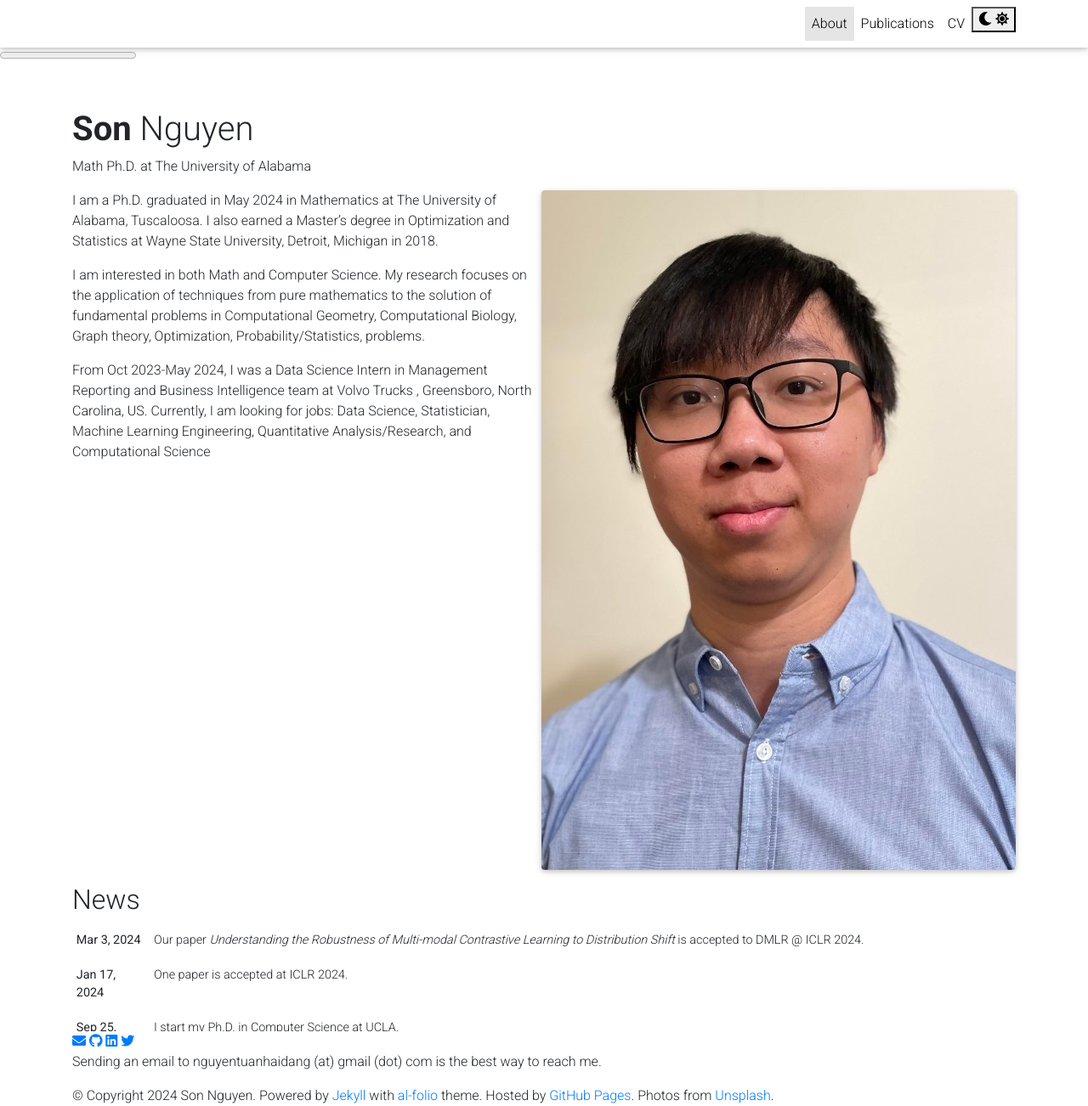
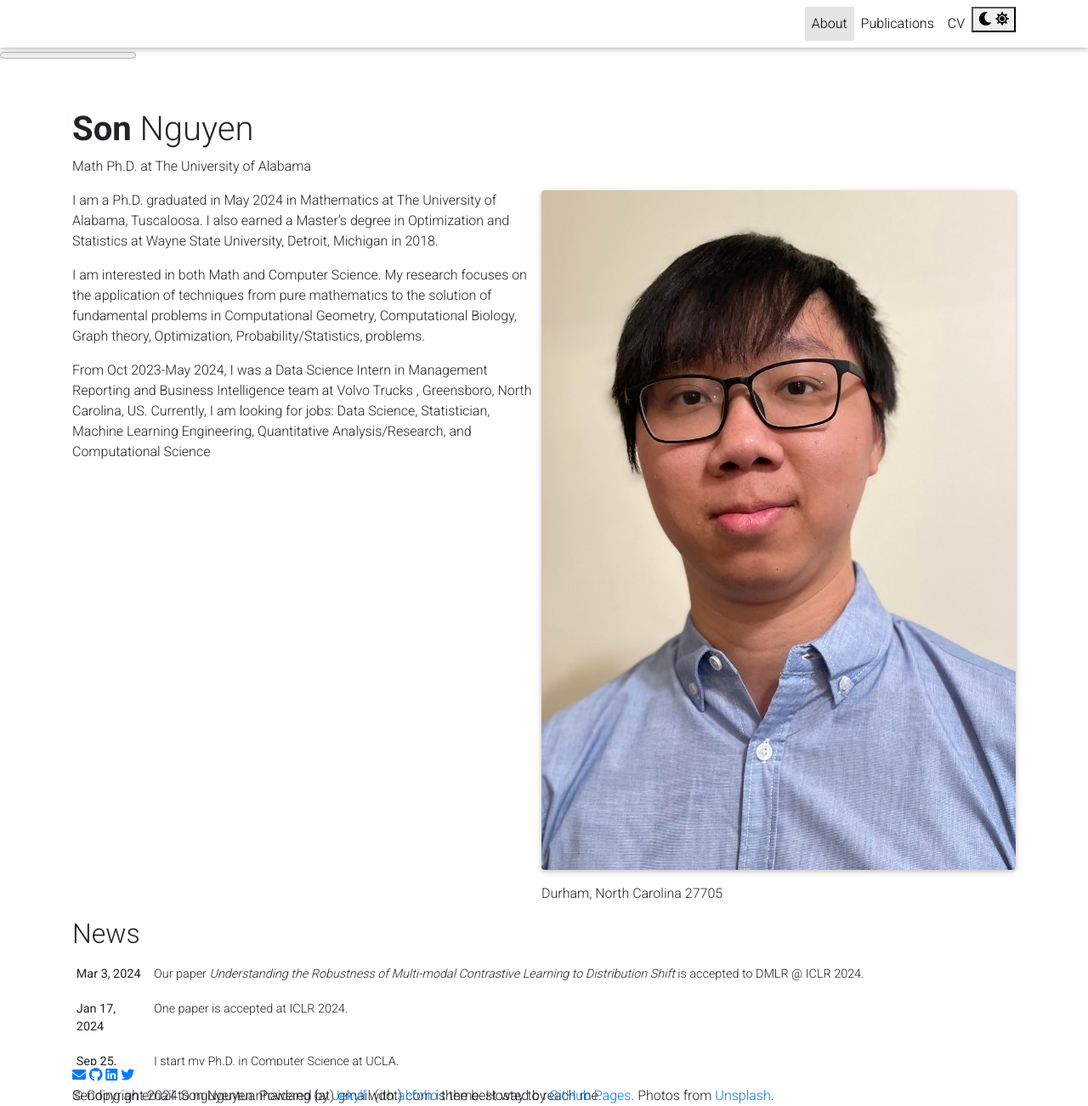
Before and after one commit to nguyendangson/nguyendangson.github.io, a Jekyll site: the page built from _pages/about.md, in a window 1280 px wide and 1302 px high. Shown: the whole window at 85% size. Built offline with Jekyll 4.4.1, drawn with Linux system fonts in a browser that asks for light colours; nearby versions of some CDN libraries; full-size pictures stand in for the smaller copies a plugin makes; library files that are not in the unit come from our copies; comment, search, counter and statistics services are not loaded; a style sheet for code colours, icons or effects is not loaded.

Commit message:
Update about.md

```diff
--- a/_pages/about.md
+++ b/_pages/about.md
@@ -8,10 +8,10 @@ profile:
   align: right
   image: SonNguyen.jpg
   image_circular: false # crops the image to make it circular
-  # address: >
-  #   <p></p>
-  #   <p></p>
-  #   <p>Durham, North Carolina 27705</p>
+  address: >
+     <p></p>
+     <p></p>
+     <p>Durham, North Carolina 27705</p>
 
 news: true  # includes a list of news items
 selected_papers: false # includes a list of papers marked as "selected={true}"
```
